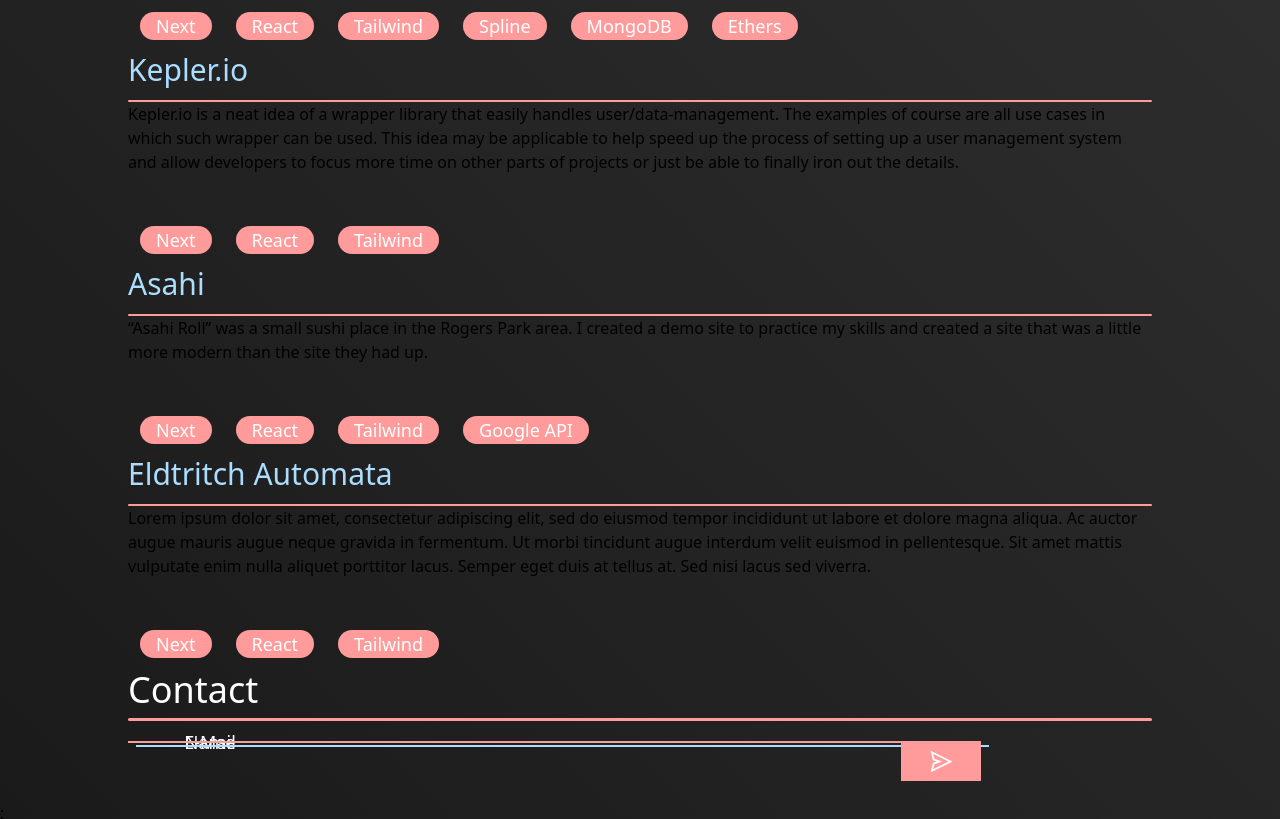
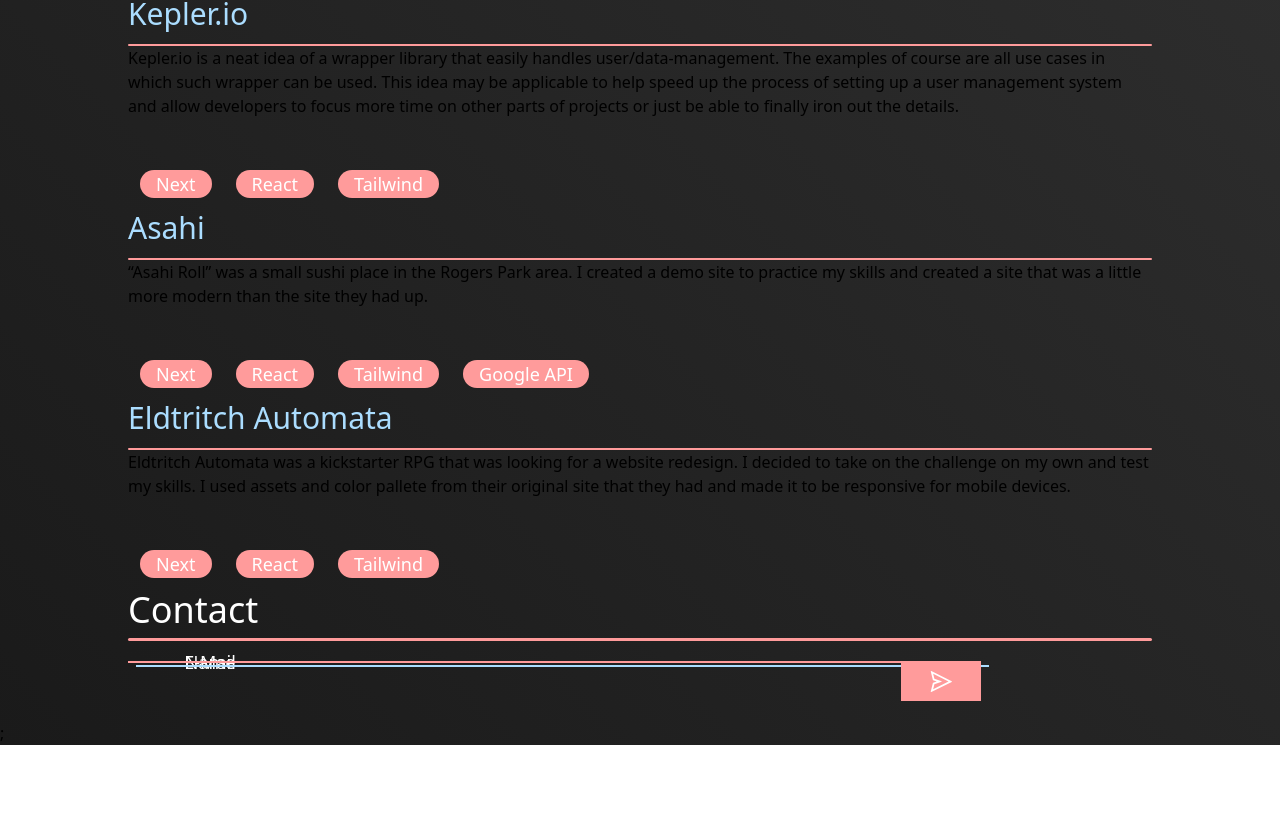
Before and after one commit to syntax-co/portfolio-v8, a Next.js app: page / in a window 1280 px wide. Shown: the part 2318-3137 px from the top of the page. After the commit the page ends 3063 px from the top, so only its background shows below. Built offline with nearby package versions, Linux system fonts and the light colour scheme.

Commit message:
parallax adjustment

```diff
--- a/src/json-files/project_details.json
+++ b/src/json-files/project_details.json
@@ -43,7 +43,7 @@
     {
         "title":"Eldtritch Automata",
         "altTitle":"Eldritch Automata",
-        "description":"./text_files/lorem-ipsum.txt",
+        "description":"./text_files/eldritch-automata.txt",
         "link":"https://syntax-co.github.io/eldritch-demo/",
         "imagepath":"./images/eldritch-website-browser.png",
         "tags":["Next","React","Tailwind"],
--- a/src/pages/_document.js
+++ b/src/pages/_document.js
@@ -4,6 +4,7 @@ export default function Document() {
   return (
     <Html lang="en">
       <Head >
+        <link rel="icon" href="./images/favicon.png" />
         {/* google fonts import */}
         <link rel="preconnect" href="https://fonts.googleapis.com" />
         <link rel="preconnect" href="https://fonts.gstatic.com" crossOrigin={'true'} />
--- a/src/styles/globals.css
+++ b/src/styles/globals.css
@@ -36,7 +36,7 @@ html {
 
 .parallax-body {
   @apply
-  w-full h-[92vh]
+  w-full h-[85vh]
   flex items-center justify-center
   relative z-0 overflow-hidden
   ;
@@ -44,7 +44,7 @@ html {
 
 .nameParallax {
   @apply
-  h-[85vh] flex justify-center absolute
+  h-[87vh] flex justify-center absolute
 
   sm:w-[80vh]
   md:w-[80vh]
```
Also changed, not shown: src/pages/contact.js (+0 -20 lines), public/images/favicon.png (added), public/text_files/eldritch-automata.txt.
